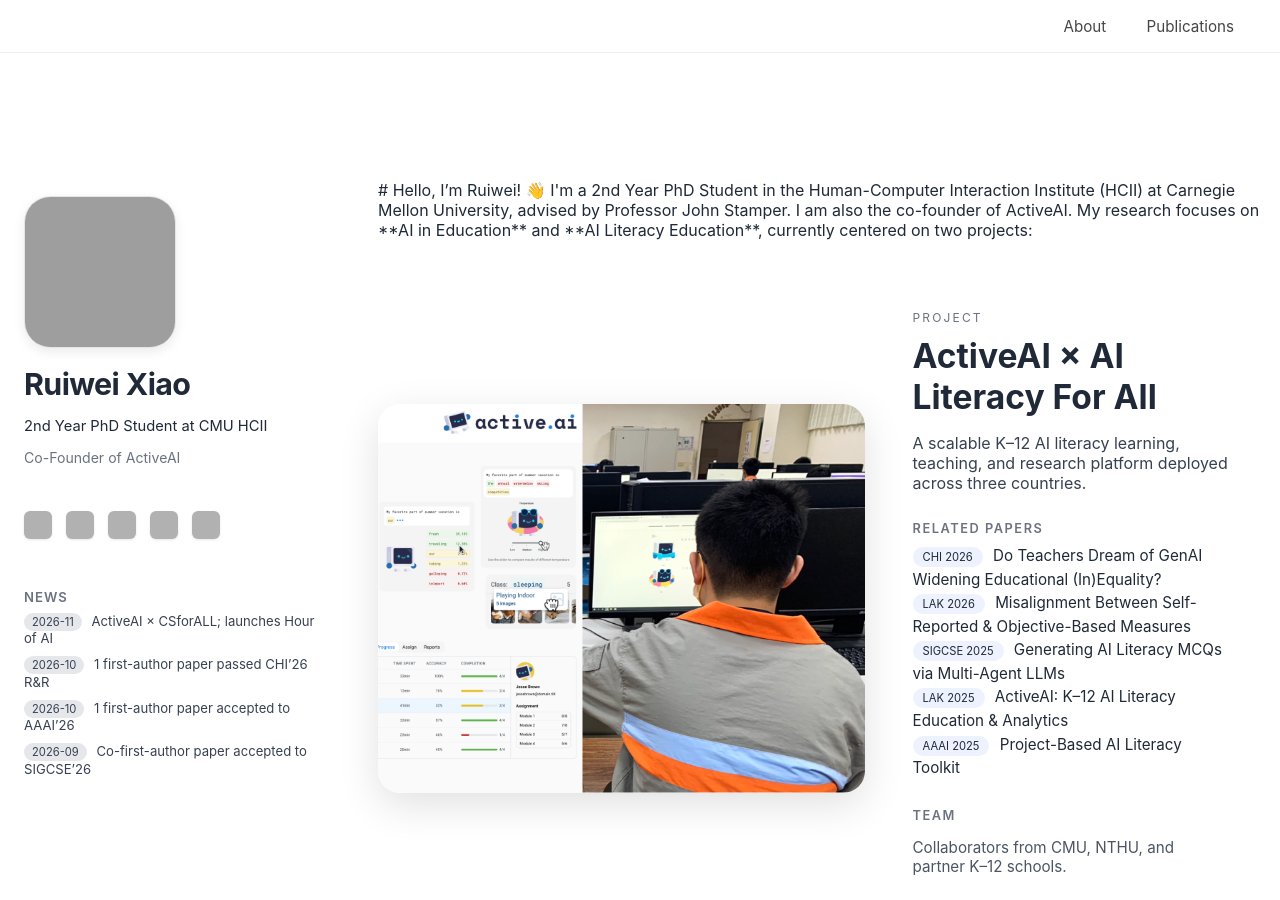
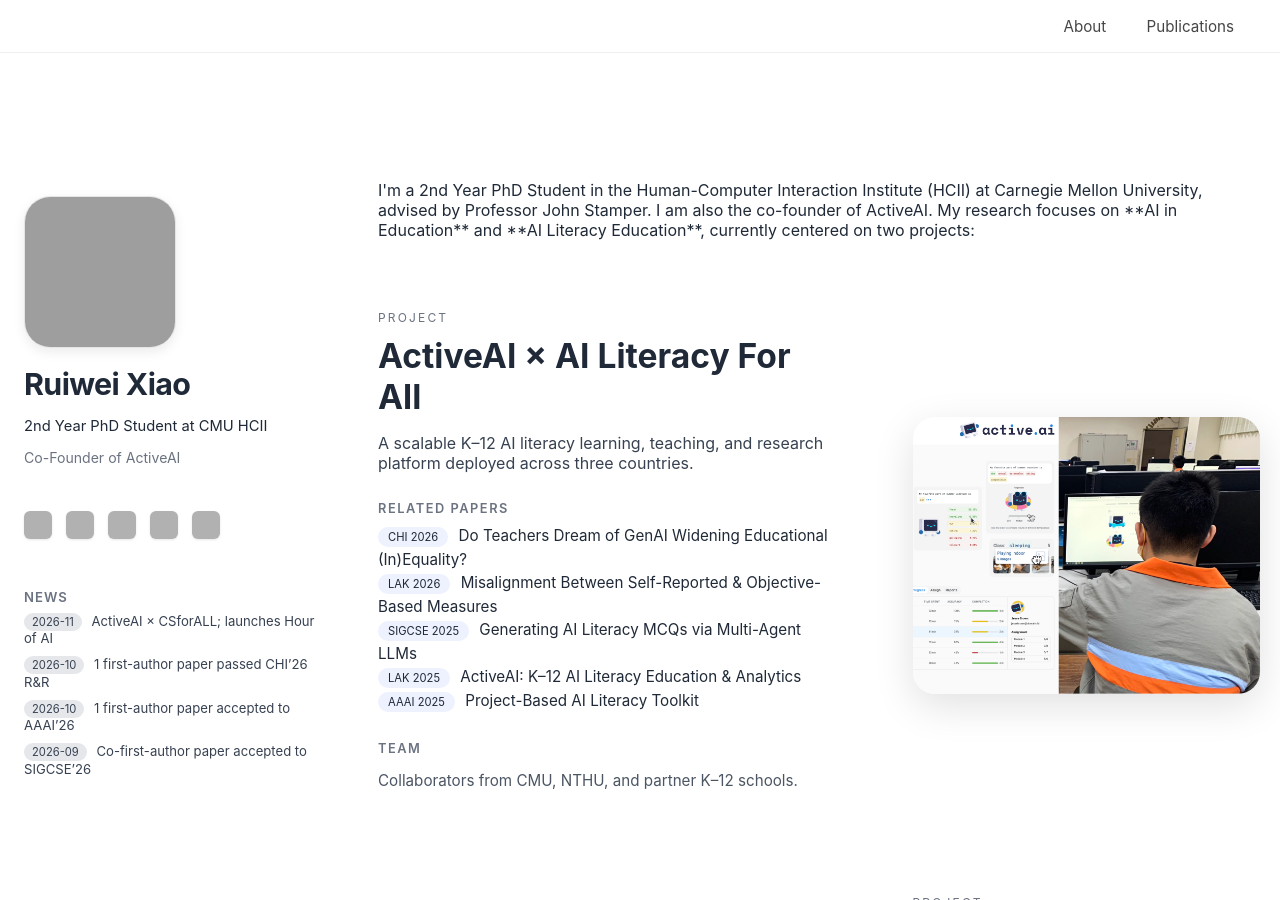
Before and after one commit to ruiwei-xiao/ruiwei-xiao.github.io, a Jekyll site: the page built from index.md, in a window 1280 px wide and 900 px high. Built offline with Jekyll 4.4.1, drawn with Linux system fonts in a browser that asks for light colours; grey boxes are pictures that could not be loaded.

Commit message:
Update index.md

```diff
--- a/index.md
+++ b/index.md
@@ -4,8 +4,6 @@
 ---
 
 <section id="about" class="about-section">
-
-# Hello, I’m Ruiwei! 👋
 
 I'm a 2nd Year PhD Student in the Human-Computer Interaction Institute (HCII) at Carnegie Mellon University, advised by Professor John Stamper.
 I am also the co-founder of ActiveAI.
@@ -20,10 +18,6 @@
 <!-- ------------------------------------------------------- -->
 
 <section id="activeai" class="project-hero">
-
-  <div class="hero-media">
-    <img src="/assets/img/activeai_hero.png" alt="ActiveAI hero image">
-  </div>
 
   <div class="hero-content">
     <div class="project-label">PROJECT</div>
@@ -51,6 +45,10 @@
     <p class="team-desc">
       Collaborators from CMU, NTHU, and partner K–12 schools.
     </p>
+  </div>
+
+  <div class="hero-media">
+    <img src="/assets/img/activeai_hero.png" alt="ActiveAI hero image">
   </div>
 
 </section>
```
